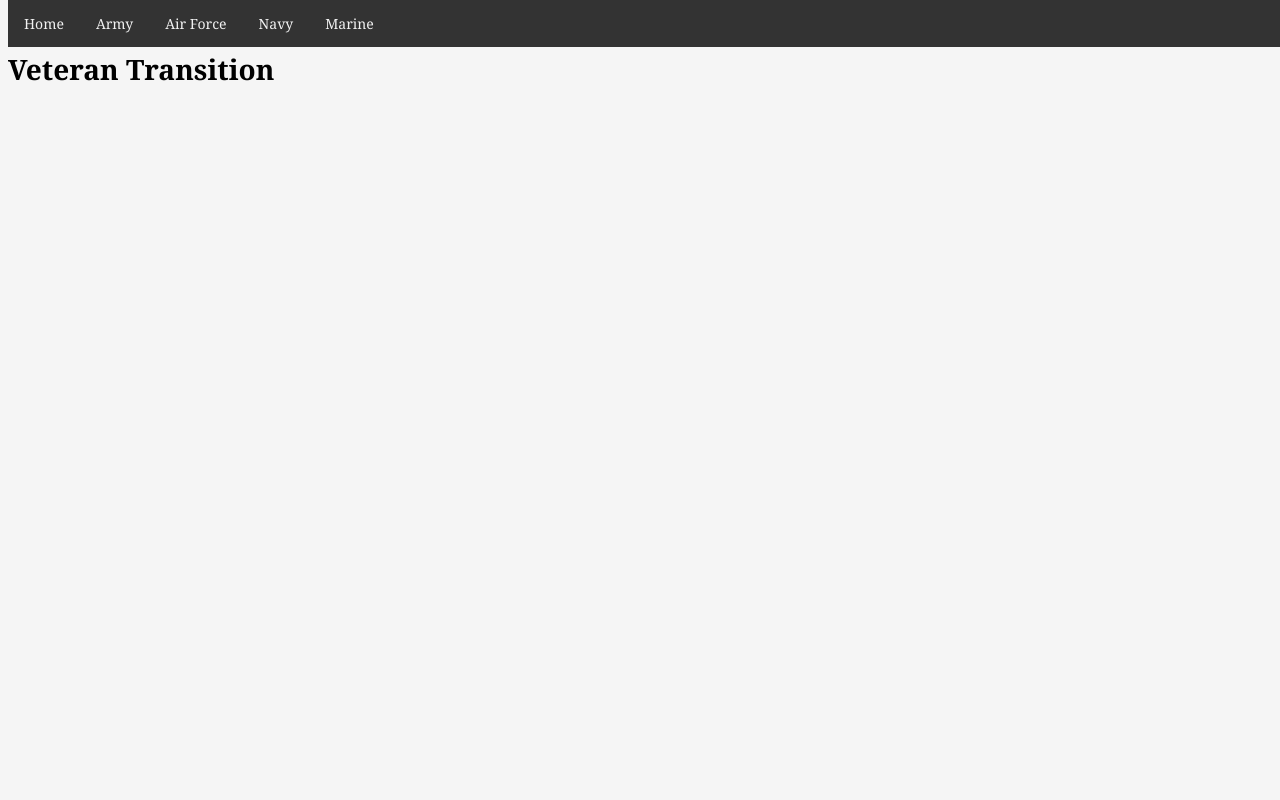
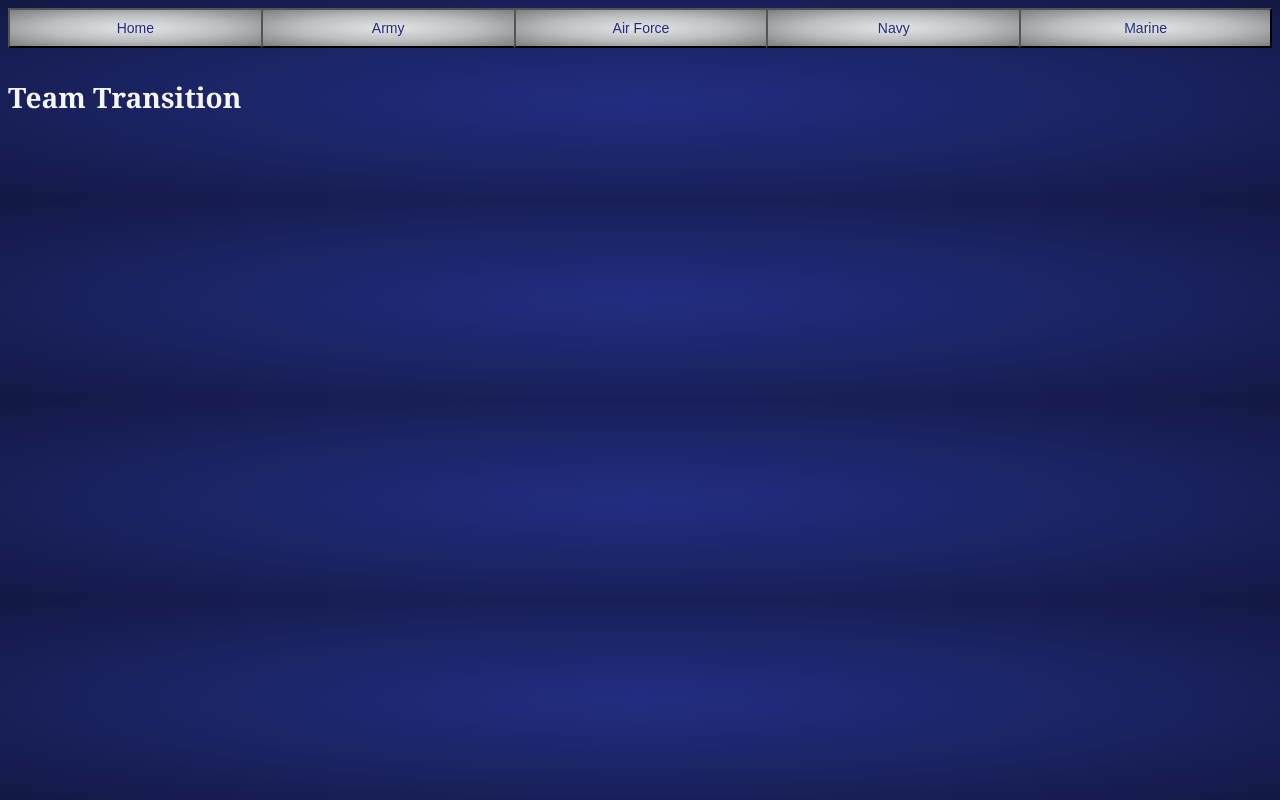
Before and after one commit to IreneSolaiman/VA_Transition, a plain HTML site: page index.html in a window 1280 px wide. Drawn offline with Linux system fonts and the light colour scheme.

Commit message:
add new look

```diff
--- a/index.html
+++ b/index.html
@@ -9,17 +9,19 @@
 <body>
 
 
-<div class="navbar">
-  <a href="index.html">Home</a>
-  <a href="army/army.html">Army</a>
-  <a href="airforce/airforce.html">Air Force</a>
-  <a href="navy/navy.html">Navy</a>
-  <a href="marine/marine.html">Marine</a>
+<!-- Four buttons in a group -->
+<div class="btn-group" style="width:100%">
+  <button style="width:20%">Home</button>
+  <button style="width:20%">Army</button>
+  <button style="width:20%">Air Force</button>
+  <button style="width:20%">Navy</button>
+  <button style="width:20%">Marine</button>
 </div>
 
 <div class="main">
-<h1>Veteran Transition</h1>
+<h1>Team Transition</h1>
 </div>
 
+<script src="scripts/navbar.js"></script>
 </body>
 </html>
--- a/styles/styles.css
+++ b/styles/styles.css
@@ -1,39 +1,39 @@
 
-/* The navigation bar */
-.navbar {
-    overflow: hidden;
-    background-color: #333;
-    position: fixed; /* Set the navbar to fixed position */
-    top: 0; /* Position the navbar at the top of the page */
-    width: 100%; /* Full width */
+.btn-group button {
+    background-color: #131844;
+    background-image: radial-gradient(#E4E5E7, #BDBEC0, #7D7E7F);
+    color: #222D81; /* Blue text */
+    font-size: 14px;
+    padding: 10px 24px; /* Some padding */
+    cursor: pointer; /* Pointer/hand icon */
+    float: left; /* Float the buttons side by side */
 }
 
-/* Links inside the navbar */
-.navbar a {
-    float: left;
-    display: block;
-    color: #f2f2f2;
-    text-align: center;
-    font-family: georgia;
-    padding: 14px 16px;
-    text-decoration: none;
+.btn-group button:not(:last-child) {
+    border-right: none; /* Prevent double borders */
 }
 
-/* Change background on mouse-over */
-.navbar a:hover {
-    background: #ddd;
-    color: black;
+/* Clear floats (clearfix hack) */
+.btn-group:after {
+    content: "";
+    clear: both;
+    display: table;
+}
+
+/* Add a background color on hover */
+.btn-group button:hover {
+    background-color: #3e8e41;
 }
 
 /* Main content */
 .main {
-    margin-top: 50px; /* Add a top margin to avoid content overlay */
+    margin-top: 30px; /* Add a top margin to avoid content overlay */
 }
 
-
-
 html {
-  background-color: whitesmoke;
+    height: 200px;
+    background-color: #cccccc;
+    background-image: radial-gradient(#222D81, #1B2465, #131844);
 }
 
 html {
@@ -42,7 +42,7 @@ html {
 }
 
 p,h1,h2,h3,li{
-  color: black;
+  color: whitesmoke;
 }
 
 
```
